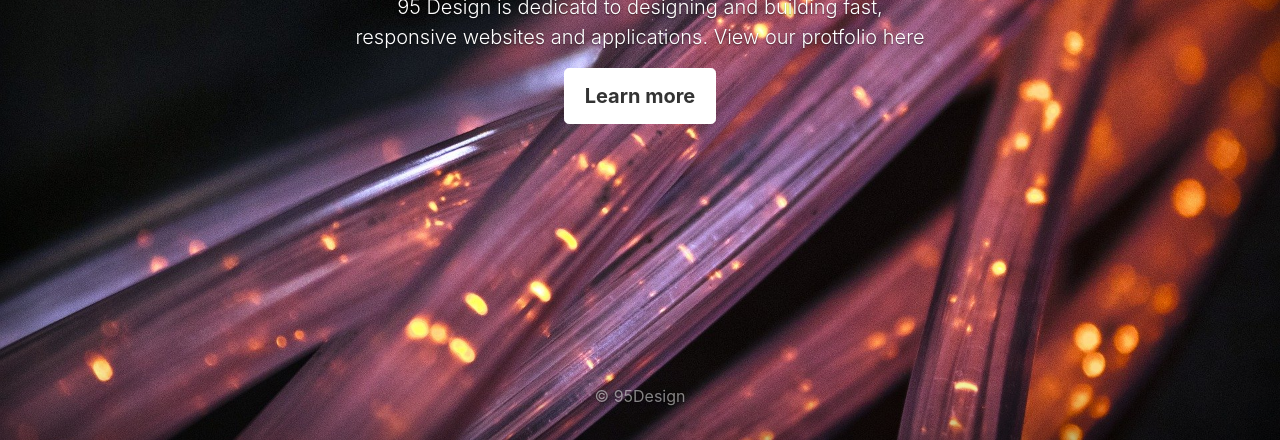
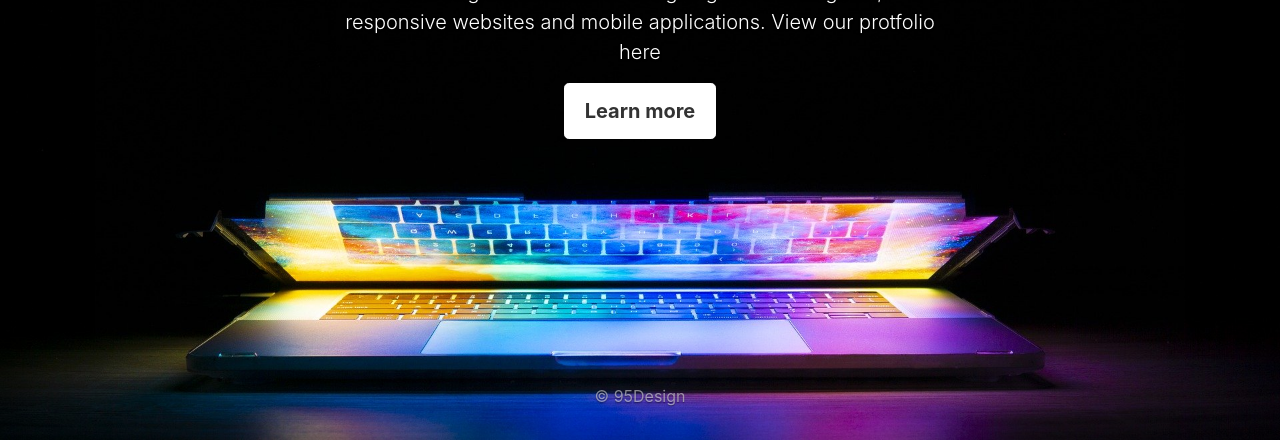
Before and after one commit to stevej763/developer-website, a plain HTML site: page index.html in a window 1280 px wide. Shown: the part 360-800 px from the top of the page. Drawn offline with nearby package versions, Linux system fonts and the light colour scheme.

Commit message:
template background image added

```diff
--- a/index.html
+++ b/index.html
@@ -30,7 +30,7 @@
 
       <main role="main" class="inner cover">
           <h1 class="cover-heading">Welcome to 95Design.</h1>
-            <p class="lead">95 Design is dedicatd to designing and building fast, responsive websites and applications. View our protfolio here</p>
+            <p class="lead">95 Design is dedicatd to designing and building fast, responsive websites and mobile applications. View our protfolio here</p>
             <p class="lead">
             <a href="#" class="btn btn-lg btn-secondary">Learn more</a>
             </p>
--- a/styles/cover.css
+++ b/styles/cover.css
@@ -27,7 +27,7 @@ a:hover {
 html,
 body {
   height: 100%;
-  background-image: url("../images/background.jpg");
+  background-image: url("../images/laptop.jpg");
   background-color: #333;
   /* Center and scale the image nicely */
   background-position: center;
```
Also changed, not shown: images/laptop.jpg (added), 1 other file.
